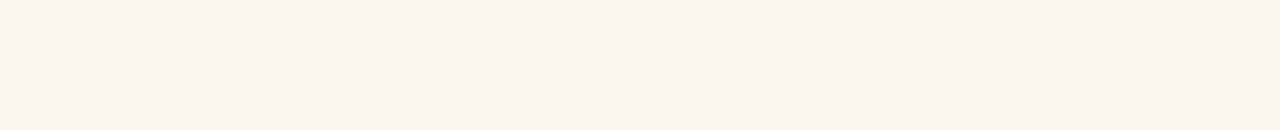
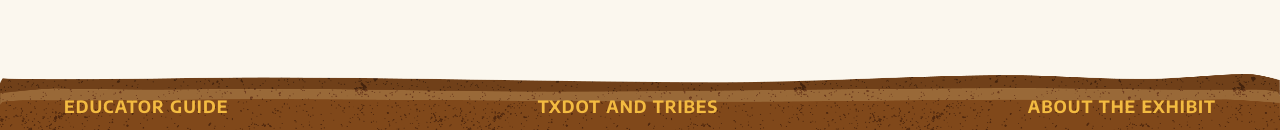
Before and after one commit to scottdickerson/paleoindian-site, a Next.js app: page / in a window 1280 px wide. Shown: the part 670-800 px from the top of the page. Built offline with nearby package versions, Linux system fonts and the light colour scheme; a web font is replaced by a local one.

Commit message:
added footer

```diff
--- a/src/pages/index.tsx
+++ b/src/pages/index.tsx
@@ -2,6 +2,7 @@ import Head from 'next/head'
 import Link from 'next/link'
 import styles from '@/styles/Home.module.scss'
 import { StoryNavigation } from '@/components/story-navigation'
+import { Footer } from '@/components/footer'
 
 export default function Home() {
     return (
@@ -34,6 +35,7 @@ export default function Home() {
                     </li>
                 </ul>
             </section>
+            <Footer />
         </>
     )
 }
```
